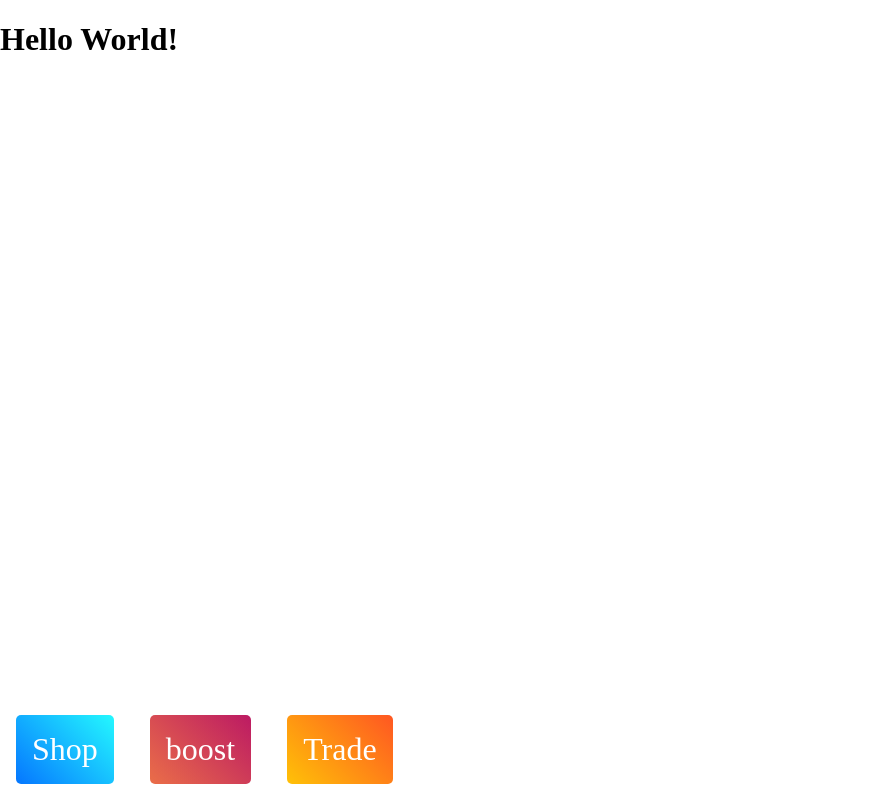
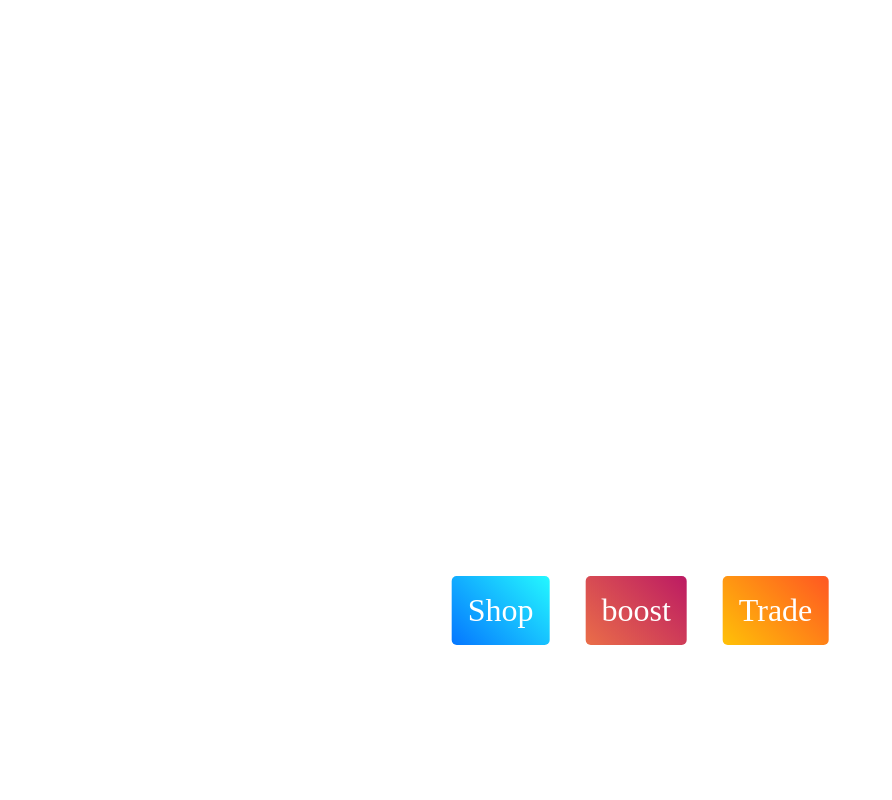
Before and after one commit to elvanIT/NightCoins, a plain HTML site: page index.html in a window 1280 px wide. Shown: the whole page, without its empty margins (0-892 px from the left). Drawn offline with Linux system fonts and the light colour scheme.

Commit message:
Add normal buttons
Add normal buttons

```diff
--- a/index.html
+++ b/index.html
@@ -11,10 +11,10 @@
 </head>
 
 <body>
-    <h1>Hello World!</h1>
 
 
-    <div id="button-design">
+
+    <div id="button-design" class="Panel">
         <a href="#" class="button2 b-blue rot-135">Shop</a>
 
 
--- a/style.css
+++ b/style.css
@@ -1,3 +1,4 @@
+/* Синяя кнопка */
 #button-design .b-blue,
 #button-design .b-blue:before {
     background: #0576ff;
@@ -30,7 +31,7 @@
 
 
 
-
+/* Красная кнопка */
 #button-design .b-red,
 #button-design .b-red:before {
     background: #ea6e48;
@@ -60,7 +61,7 @@
 }
 
 
-
+/* Ораньжевая кнопка */
 #button-design .b-orange,
 #button-design .b-orange:before {
     background: #ffc107;
@@ -89,11 +90,12 @@
     filter: hue-rotate(135deg)
 }
 
-  div.button-design{
+/* В один ряд кнопки */
+div.Panel {
     list-style: none;
-  }
+}
 
-  html,
+/* html,
 body {
   height: 100%;
   margin: 0;
@@ -115,4 +117,15 @@ body {
 
 .body {
   flex: 1 1 auto;
-}
+} */
+/* Выравнивание по середине */
+#button-design {
+    height: 10em;
+    position: relative }
+#button-design {
+    margin: 0;
+    position: absolute;
+    top: 80%;
+    left: 50%;
+    margin-right: -50%;
+    transform: translate(-50%, -50%) }
```
